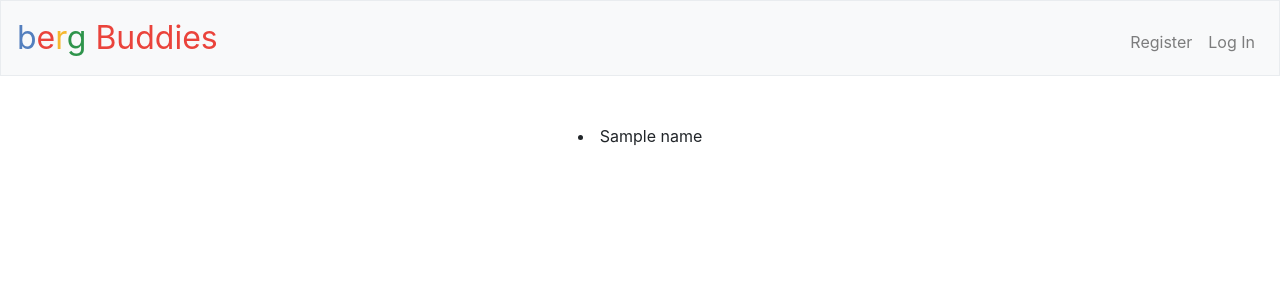
After one commit to ehhong/bergbuddies, a Flask app: template templates/tablebuddies.html in a window 1280 px wide. The commit adds this page. Shown: the top 300 px of the page. Run offline with Flask 2, Linux system fonts and the light colour scheme; the template is opened without the code that fills it: most values are stand-ins (such as "Sample title", 1, 10 or a date in 2020); some libraries are stand-ins or nearby versions.

Commit message:
added clickable tables in home view, redirects to page that displays list of people at that table

```diff
--- a/application.py
+++ b/application.py
@@ -1,5 +1,5 @@
 from cs50 import SQL
-from flask import Flask, flash, redirect, render_template, request, session
+from flask import Flask, flash, redirect, render_template, request, session, jsonify
 from flask_session import Session
 from tempfile import mkdtemp
 from werkzeug.exceptions import default_exceptions
@@ -253,6 +253,16 @@ def tableview():
     all_users = db.execute("SELECT berg.userID, users.name, users.eatingTime, berg.checkInTime, berg.tableID FROM berg INNER JOIN users ON berg.userID = users.userID")
     return render_template("table.html", all_users=all_users)
 
+
+@app.route("/tablebuddies")
+def tablebuddies():
+    """Display users at a particular table and their meal stages"""
+    if not request.args.get("tableID"):
+        raise RuntimeError("missing tableID")
+    tableID = request.args.get("tableID")
+    names = db.execute("SELECT users.name FROM berg INNER JOIN users ON berg.userID=users.userID WHERE tableID=:tableID", tableID=tableID)
+    return render_template("tablebuddies.html", names=names)
+
 def errorhandler(e):
     """Handle error"""
     # dunno how to do this or what this is for
--- /dev/null
+++ b/static/home.css
@@ -0,0 +1,4 @@
+#table:hover {
+    color: yellow;
+    background-color: transparent;
+}
--- a/templates/layout.html
+++ b/templates/layout.html
@@ -16,6 +16,7 @@
         <script src="https://code.jquery.com/jquery-3.1.1.min.js"></script>
         <script src="https://cdnjs.cloudflare.com/ajax/libs/popper.js/1.12.3/umd/popper.min.js"></script>
         <script src="https://maxcdn.bootstrapcdn.com/bootstrap/4.0.0-beta.2/js/bootstrap.min.js"></script>
+        {% block head %}{% endblock %}
 
         <title>berg buddies: {% block title %}{% endblock %}</title>
 
--- /dev/null
+++ b/templates/tablebuddies.html
@@ -0,0 +1,13 @@
+{% extends "layout.html" %}
+
+{% block title %}
+    Table Buddies
+{% endblock %}
+
+{% block berg %}
+    <main class="container p-5">
+        {% for name in names %}
+            <li>{{ name['name'] }}</li>
+        {% endfor %}
+    </main>
+{% endblock %}
```
Also changed, not shown: templates/home.html (+8 -2 lines), bergbuddies.db, requirements.txt (line endings or trailing spaces).
